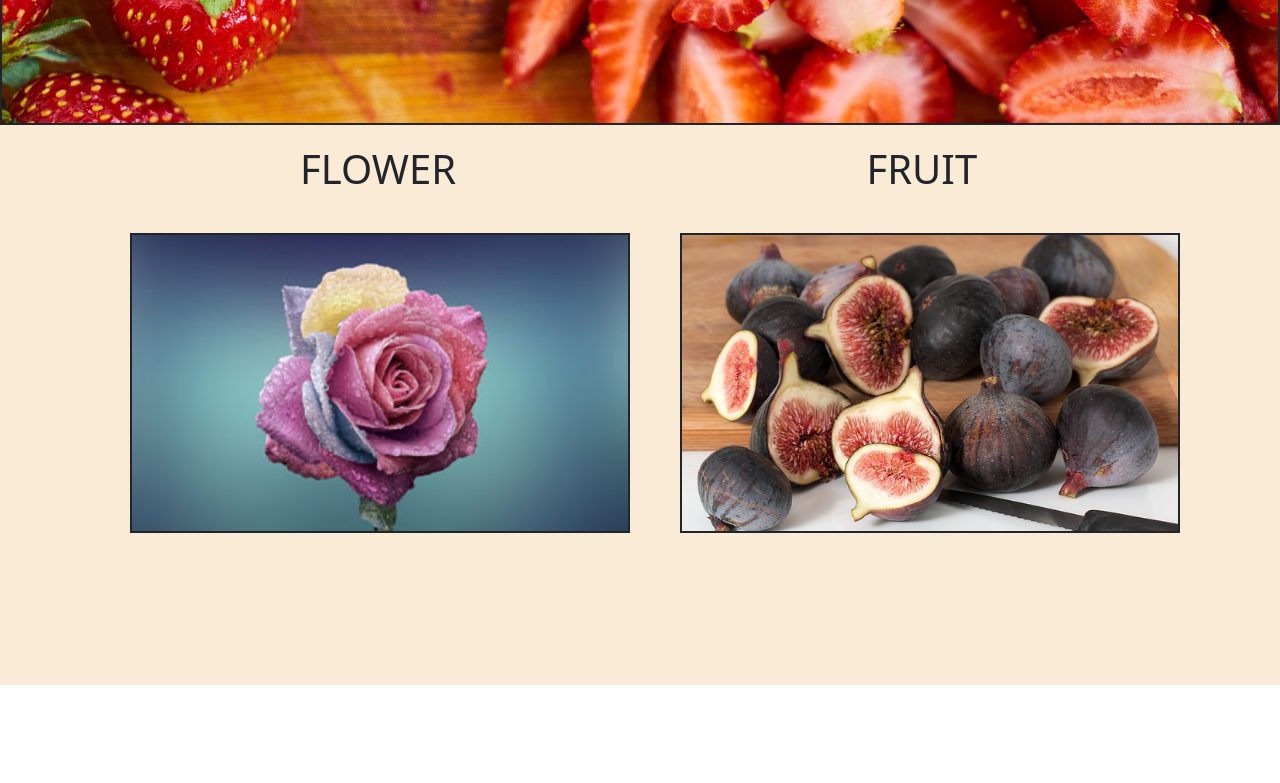
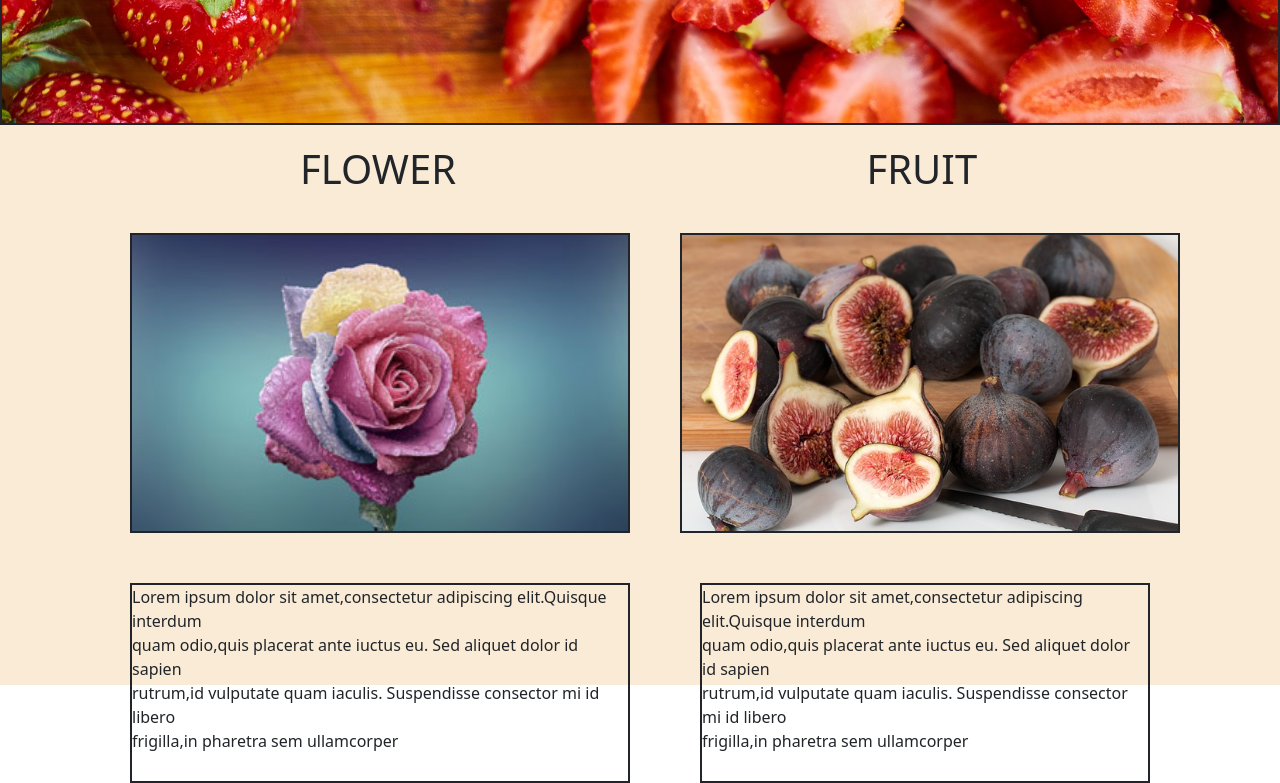
Before and after one commit to hema-reddy769/Bootstrap-Assignment-1, a plain HTML site: page assignment1/index.html in a window 1280 px wide. Shown: the part 571-1354 px from the top of the page. Before the commit the page ends 1256 px from the top, so only its background shows below. Drawn offline with nearby package versions, Linux system fonts and the light colour scheme.

Commit message:
text added

```diff
--- a/assignment1/index.html
+++ b/assignment1/index.html
@@ -12,12 +12,13 @@
 
 
 <nav class="navbar navbar-expand-lg bg-gradient navbar-success">
-    <div class="container" style="margin-left: 30px;">
+    <div class="container" style="margin-left: 30px; margin-right: 0px;">
     <a href="#" class="navbar-brand" style="color: #fff;">Logo</a>
 
 
     <div class="collapse navbar-collapse">
         <ul class="navbar-nav ms-auto">
+
             <li class="nav-item" >
                 <a href="# home" class="nav-link" style="color: #fff;"> Home</a>
             </li>
@@ -27,7 +28,9 @@
             <li class="nav-item">
                 <a href="# contact" class="nav-link" style="color: #fff;"> Contact</a>
             </li>
+
         </ul>
+
     </div>
     </div>
 </nav>
@@ -46,16 +49,22 @@
         <div class="sub">
             <h1>FLOWER <span> FRUIT</span></h1>
 
-           <div class="pic1">
 
+           <div class="pic1"></div>
+           <div class="pic2"></div>
 
-        </div>
+           <div class="text"><p>Lorem ipsum dolor sit amet,consectetur adipiscing elit.Quisque interdum<br>
+            quam odio,quis placerat ante iuctus eu. Sed aliquet dolor id sapien<br>
+        rutrum,id vulputate quam iaculis. Suspendisse consector mi id libero<br>
+       frigilla,in pharetra sem ullamcorper</p>
+       </div>
+       <div class="text2"> <p>Lorem ipsum dolor sit amet,consectetur adipiscing elit.Quisque interdum<br>
+        quam odio,quis placerat ante iuctus eu. Sed aliquet dolor id sapien<br>
+    rutrum,id vulputate quam iaculis. Suspendisse consector mi id libero<br>
+   frigilla,in pharetra sem ullamcorper</p>
+   </div>
 
-           <div class="pic2">
-
-           </div>
-
-     </div>
+         </div>
 
 
     <script src="https://cdn.jsdelivr.net/npm/bootstrap@5.0.2/dist/js/bootstrap.bundle.min.js" integrity="sha384-MrcW6ZMFYlzcLA8Nl+NtUVF0sA7MsXsP1UyJoMp4YLEuNSfAP+JcXn/tWtIaxVXM" crossorigin="anonymous"></script>
--- a/assignment1/style.css
+++ b/assignment1/style.css
@@ -62,7 +62,7 @@
     margin-left: 680px;
     border: 2px solid;
     margin-top: -300px;
-    padding-bottom: 30px;
+
 }
 .content{
     border: 2px solid;
@@ -75,3 +75,18 @@
 .sub span{
     padding-left: 400px;
 }
+.sub .text{
+    border: 2px solid;
+    height: 200px;
+    width: 500px;
+    margin-left: 130px;
+    margin-top: 50px;
+
+}
+.sub .text2{
+    border: 2px solid;
+    height: 200px;
+    width: 450px;
+    margin-left: 700px;
+    margin-top: -200px;
+}
```
